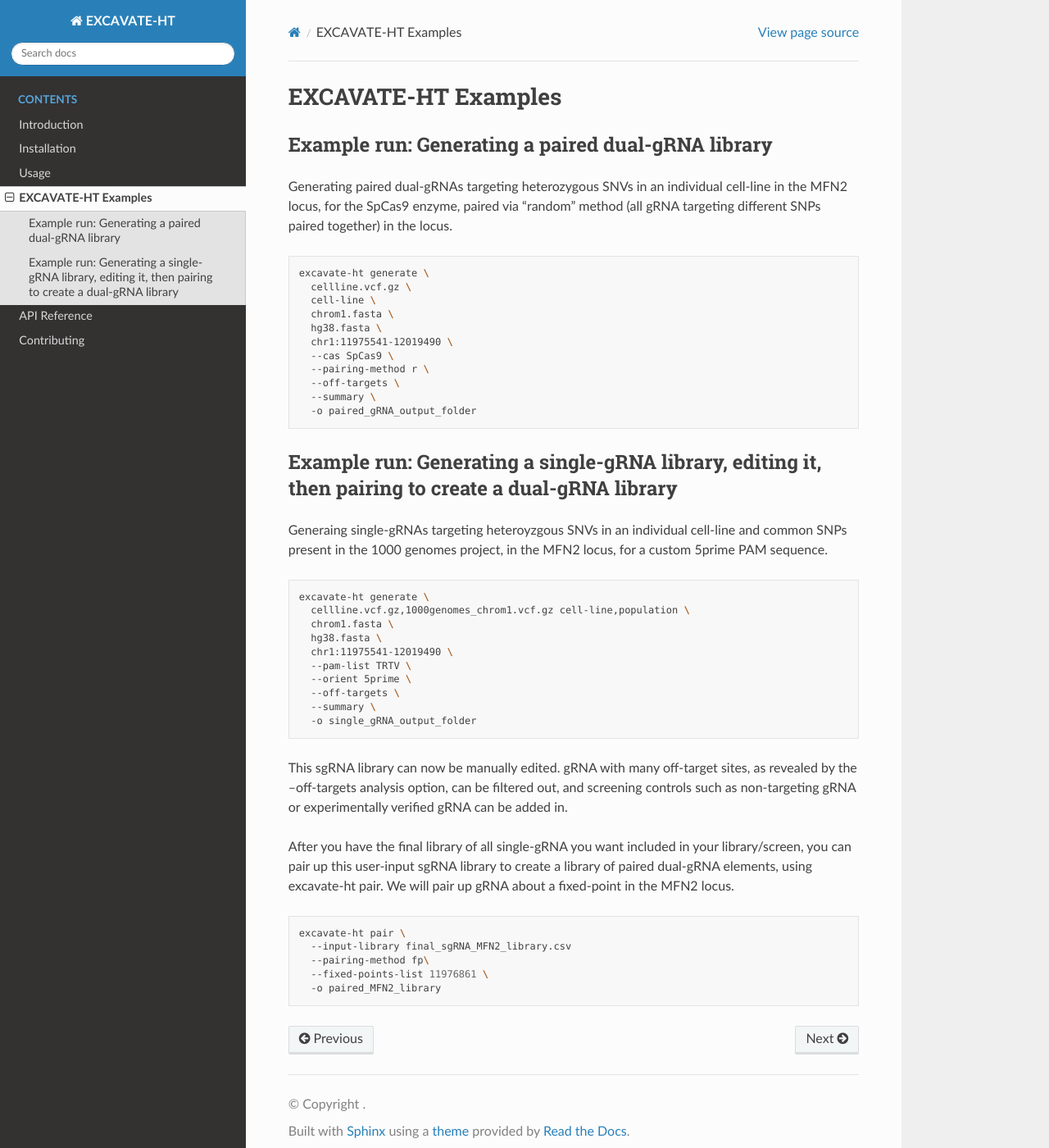
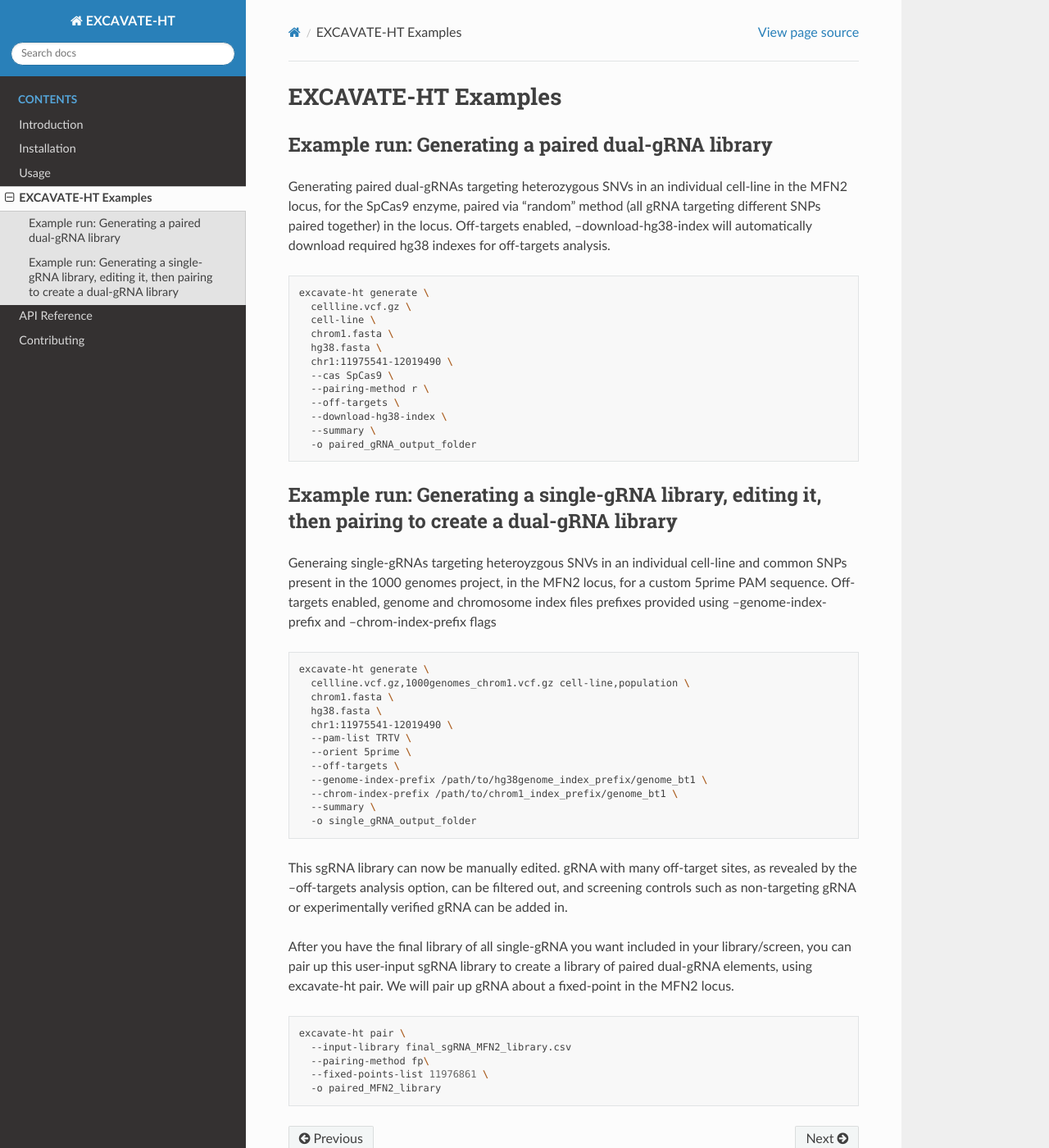
Before and after one commit to akshitasax/EXCAVATE-HT, a Sphinx documentation site: the page built from docs/examples.rst, in a window 1280 px wide and 1400 px high. Shown: the whole window at 82% size. Built offline with Sphinx 7.4.7 and the Read the Docs theme 3.1.0, drawn with Linux system fonts in a browser that asks for light colours.

Commit message:
adding off-targets to usage examples

```diff
--- a/docs/examples.rst
+++ b/docs/examples.rst
@@ -5,7 +5,8 @@ Example run: Generating a paired dual-gRNA library
 ==================================================
 
 Generating paired dual-gRNAs targeting heterozygous SNVs in an individual cell-line in the MFN2 locus, for the SpCas9 enzyme,
-paired via "random" method (all gRNA targeting different SNPs paired together) in the locus.
+paired via "random" method (all gRNA targeting different SNPs paired together) in the locus. Off-targets enabled,
+--download-hg38-index will automatically download required hg38 indexes for off-targets analysis.
 
 .. code-block:: bash
 
@@ -18,6 +19,7 @@ paired via "random" method (all gRNA targeting different SNPs paired together) i
      --cas SpCas9 \
      --pairing-method r \
      --off-targets \
+     --download-hg38-index \
      --summary \
      -o paired_gRNA_output_folder
 
@@ -26,7 +28,8 @@ Example run: Generating a single-gRNA library, editing it, then pairing to creat
 =====================================================================================================
 
 Generaing single-gRNAs targeting heteroyzgous SNVs in an individual cell-line and common SNPs present
-in the 1000 genomes project, in the MFN2 locus, for a custom 5prime PAM sequence.
+in the 1000 genomes project, in the MFN2 locus, for a custom 5prime PAM sequence. Off-targets enabled,
+genome and chromosome index files prefixes provided using --genome-index-prefix and --chrom-index-prefix flags
 
 .. code-block:: bash
 
@@ -38,6 +41,8 @@ in the 1000 genomes project, in the MFN2 locus, for a custom 5prime PAM sequence
      --pam-list TRTV \
      --orient 5prime \
      --off-targets \
+     --genome-index-prefix /path/to/hg38genome_index_prefix/genome_bt1 \
+     --chrom-index-prefix /path/to/chrom1_index_prefix/genome_bt1 \
      --summary \
      -o single_gRNA_output_folder
 
```
